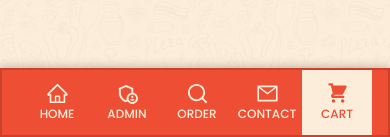
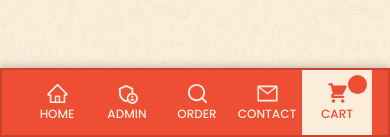
Before and after one commit to csabbah/nextjs-pizza-shack, a Next.js app: page /cart in a window 390 px wide. Shown: the part 707-844 px from the top of the page. Built offline with nearby package versions, Linux system fonts and the light colour scheme.

Commit message:
Minor updates made

```diff
--- a/components/MobileNav.js
+++ b/components/MobileNav.js
@@ -142,6 +142,7 @@ const MobileNav = () => {
                 className={styles.listItem}
               >
                 <div
+                  className={styles.icon}
                   style={{
                     display: 'flex',
                     flexDirection: 'column',
@@ -155,14 +156,15 @@ const MobileNav = () => {
                   )}
                   <span style={{ fontSize: '12px' }}>Cart</span>
                 </div>
-                {/* <div
+                <div
                   style={{
-                    backgroundColor: endpointName == '/cart' ? 'black' : color,
+                    backgroundColor: endpointName == '/cart' ? color2 : color,
+                    color: endpointName == '/cart' ? color : color2,
                   }}
                   className={styles.counter}
                 >
                   <span>{quantity == 0 ? '' : quantity}</span>
-                </div> */}
+                </div>
               </li>
             </div>
           </div>
--- a/styles/MobileNav.module.css
+++ b/styles/MobileNav.module.css
@@ -15,3 +15,17 @@
 .divider {
   height: 65px;
 }
+
+.listItem:last-child {
+  position: relative;
+}
+
+.counter {
+  position: absolute;
+  height: 19px;
+  width: 19px;
+  font-size: 13px;
+  border-radius: 50px;
+  right: 5px;
+  top: 5px;
+}
--- a/styles/Product.module.css
+++ b/styles/Product.module.css
@@ -285,3 +285,9 @@
     padding: 0 20px;
   }
 }
+
+@media screen and (max-width: 468px) {
+  .right {
+    margin-bottom: 50px;
+  }
+}
```
